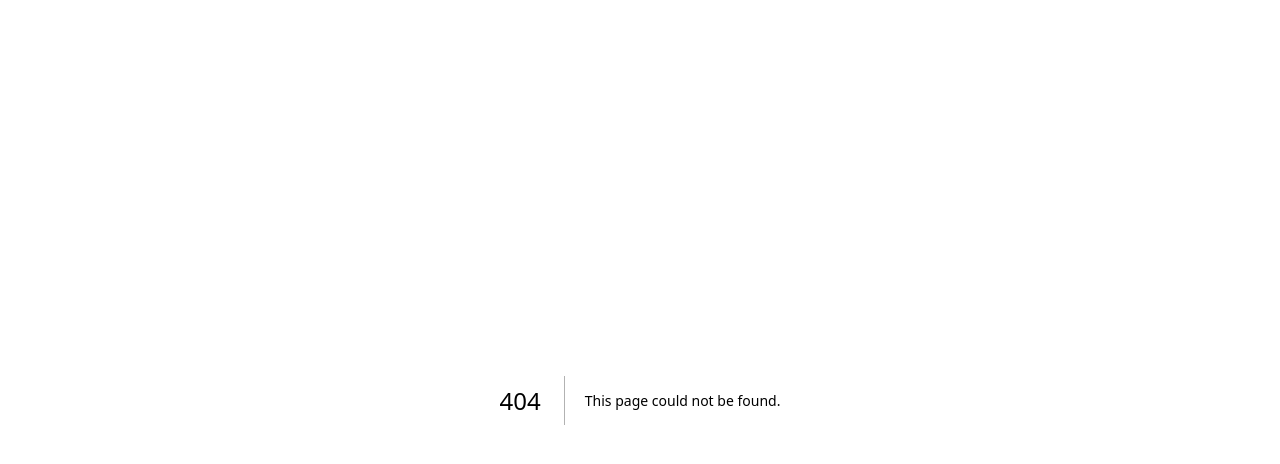
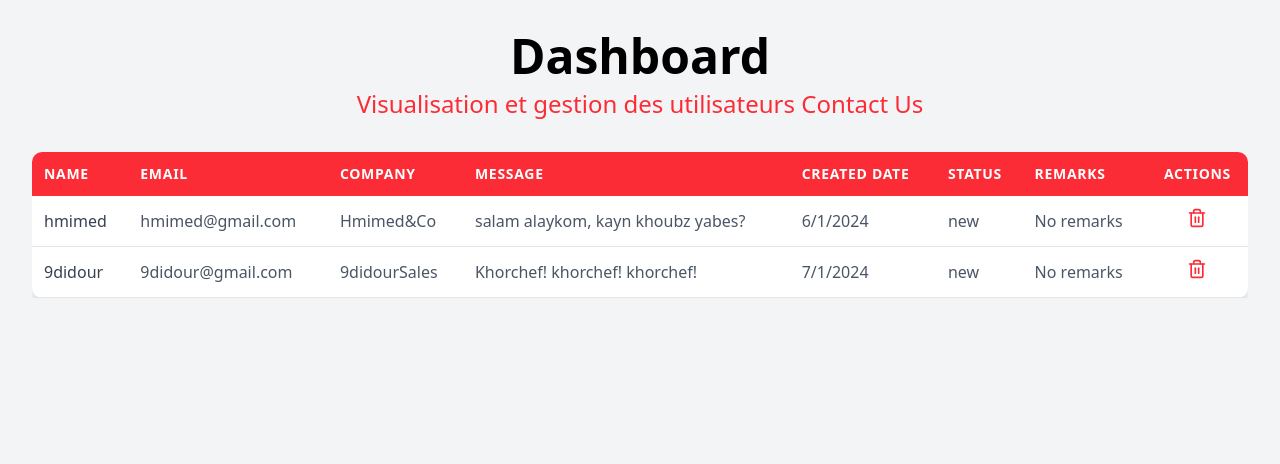
Before and after one commit to zakezakikou/leadTarcked, a Next.js app: page /dashboard in a window 1280 px wide. Before the commit this address had no page. Shown: the top 464 px of the page. Built offline with nearby package versions, Linux system fonts and the light colour scheme.

Commit message:
dashboard

```diff
--- /dev/null
+++ b/app/dashboard/page.jsx
@@ -0,0 +1,83 @@
+"use client";
+
+import { useState } from "react";
+import { FiTrash2 } from "react-icons/fi";
+
+export default function DashboardPage() {
+  const [users, setUsers] = useState([
+    {
+      id: "hmimed1234r55",
+      name: "hmimed",
+      email: "hmimed@gmail.com",
+      company: "Hmimed&Co",
+      message: "salam alaykom, kayn khoubz yabes?",
+      createdate: "2024-06-01T00:00:00Z",
+      status: "new",
+      remarks: "No remarks"
+    },
+    {
+      id: "kdidour1234r55",
+      name: "9didour",
+      email: "9didour@gmail.com",
+      company: "9didourSales",
+      message: "Khorchef! khorchef! khorchef!",
+      createdate: "2024-07-01T00:00:00Z",
+      status: "new",
+      remarks: "No remarks"
+    }
+  ]);
+
+  const handleDelete = (id) => {
+    setUsers(users.filter(u => u.id !== id));
+  };
+
+  return (
+    <div className="min-h-screen bg-gray-100 p-8">
+      <header className="mb-8 text-center">
+        <h1 className="text-5xl font-extrabold text-black">Dashboard</h1>
+        <p className="text-red-500 mt-2 text-2xl">
+          Visualisation et gestion des utilisateurs Contact Us
+        </p>
+      </header>
+
+      <div className="overflow-x-auto">
+        <table className="min-w-full bg-white rounded-lg shadow-lg overflow-hidden">
+          <thead>
+            <tr className="bg-red-500 text-white uppercase text-sm tracking-wider">
+              <th className="p-3 text-left">Name</th>
+              <th className="p-3 text-left">Email</th>
+              <th className="p-3 text-left">Company</th>
+              <th className="p-3 text-left">Message</th>
+              <th className="p-3 text-left">Created Date</th>
+              <th className="p-3 text-left">Status</th>
+              <th className="p-3 text-left">Remarks</th>
+              <th className="p-3 text-center">Actions</th>
+            </tr>
+          </thead>
+
+          <tbody>
+            {users.map(user => (
+              <tr key={user.id} className="border-b hover:bg-gray-50 transition-colors">
+                <td className="p-3 font-medium text-gray-700">{user.name}</td>
+                <td className="p-3 text-gray-600">{user.email}</td>
+                <td className="p-3 text-gray-600">{user.company}</td>
+                <td className="p-3 text-gray-600">{user.message}</td>
+                <td className="p-3 text-gray-600">{new Date(user.createdate).toLocaleDateString()}</td>
+                <td className="p-3 text-gray-600">{user.status}</td>
+                <td className="p-3 text-gray-600">{user.remarks}</td>
+                <td className="p-3 text-center">
+                  <button
+                    onClick={() => handleDelete(user.id)}
+                    className="text-red-500 hover:text-red-700 transition-colors"
+                  >
+                    <FiTrash2 size={20} />
+                  </button>
+                </td>
+              </tr>
+            ))}
+          </tbody>
+        </table>
+      </div>
+    </div>
+  );
+}
--- a/package.json
+++ b/package.json
@@ -16,6 +16,7 @@
     "next": "16.0.3",
     "react": "19.2.0",
     "react-dom": "19.2.0",
+    "react-icons": "^5.5.0",
     "tailwind-merge": "^3.4.0"
   },
   "devDependencies": {
```
Also changed, not shown: public/image.jpg (added), 1 other file (tests, documents, lock files or other folders).
